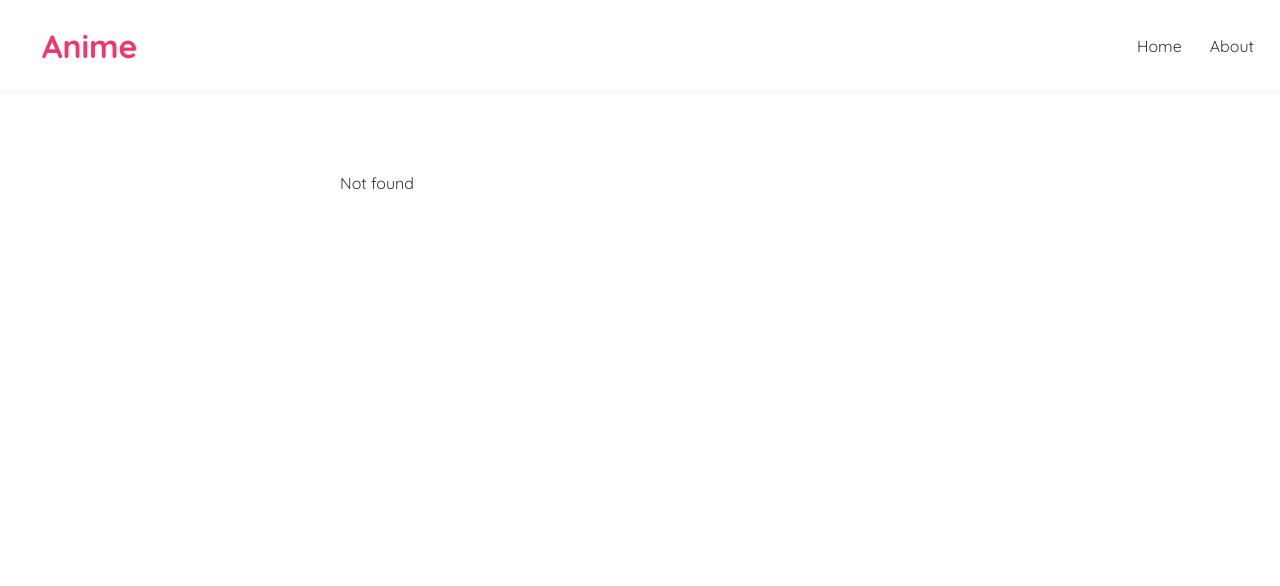
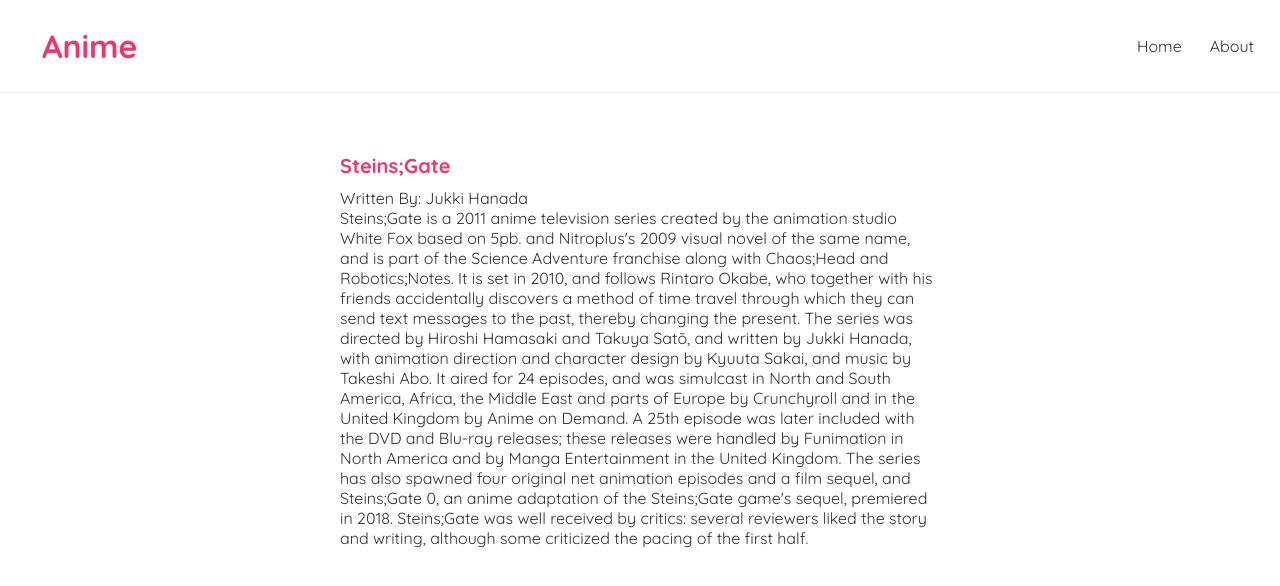
Before and after one commit to birajrb/anime-list, a React (Create React App) app: page /anime-list/anime-list/11 in a window 1280 px wide. Before the commit this address had no page. Shown: the top 586 px of the page. Built offline with nearby package versions, Linux system fonts and the light colour scheme; the HTML template or start-up script is replaced by a standard one.

Commit message:
Adds new routing to blog details

```diff
--- a/src/App.js
+++ b/src/App.js
@@ -18,7 +18,7 @@
             <Route path="/anime-list/about">
               <About />
             </Route>
-            <Route path="/anime-list/:id">
+            <Route path="/anime-list/anime-list/:id">
               <BlogDetails />
             </Route>
             <Route path="*">
--- a/src/BlogDetails.js
+++ b/src/BlogDetails.js
@@ -4,7 +4,7 @@
 const BlogDetails = () => {
   const { id } = useParams();
   const { data: blog, isLoading, error } = useFakeFetch(
-    "http://localhost:8000/anime-list/" + id
+    "http://localhost:8000/anime-list/anime-list/" + id
   );
   return (
     <div className="blog-details">
--- a/src/Bloglist.js
+++ b/src/Bloglist.js
@@ -6,7 +6,7 @@
       <h2>{title}</h2>
       {blogs.map((blog) => (
         <div className="blog-preview" key={blog.id}>
-          <Link to={`anime-list/${blog.id}`}>
+          <Link to={`anime-list/anime-list/${blog.id}`}>
             <h2>{blog.title}</h2>
             <p>Written By: {blog.author}</p>
           </Link>
--- a/src/useFakeFetch.js
+++ b/src/useFakeFetch.js
@@ -4,8 +4,8 @@
   if (url === "http://localhost:8000/anime-list")
     return { data: fakeData, isLoading: false, error: null };
 
-  if (url.startsWith("http://localhost:8000/anime-list/")) {
-    const blogId = url.slice(33);
+  if (url.startsWith("http://localhost:8000/anime-list/anime-list/")) {
+    const blogId = url.slice(44);
     const blog = fakeData.find((b) => b.id.toString() === blogId);
     if (blog === undefined) {
       return { data: null, isLoading: false, error: "Not found" };
```
